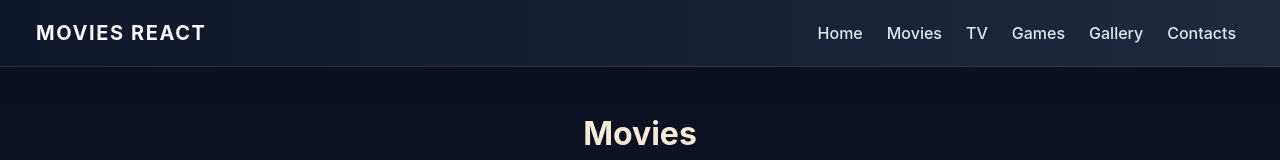
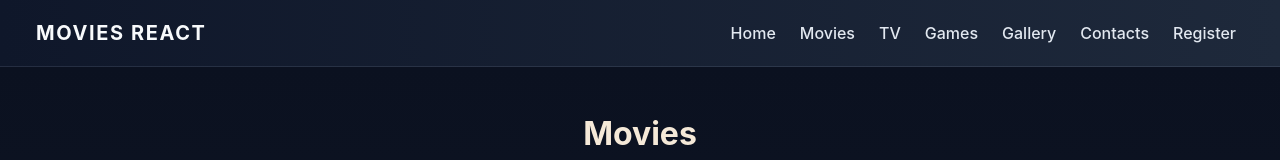
Before and after one commit to nour-el-dien/movies-react, a React (Create React App) app: page /#/ in a window 1280 px wide. Shown: the top 160 px of the page. Built offline with nearby package versions, Linux system fonts and the light colour scheme; no server answers; the HTML template or start-up script is replaced by a standard one.

Commit message:
Add Register component and update routing; include form inputs and styles

```diff
--- a/package.json
+++ b/package.json
@@ -11,12 +11,14 @@
     "@testing-library/user-event": "^13.5.0",
     "axios": "^1.15.2",
     "bootstrap": "^5.3.8",
+    "formik": "^2.4.9",
     "generate-react-cli": "^11.0.4",
     "react": "^19.2.3",
     "react-dom": "^19.2.3",
     "react-router-dom": "^7.14.1",
     "react-scripts": "5.0.1",
-    "web-vitals": "^2.1.4"
+    "web-vitals": "^2.1.4",
+    "yup": "^1.7.1"
   },
   "scripts": {
     "start": "react-scripts start",
--- a/src/App.js
+++ b/src/App.js
@@ -11,6 +11,7 @@ import Web from './Components/Web/Web';
 import Mobile from './Components/Mobile/Mobile';
 import Tv from './Components/Tv/Tv';
 import Games from './Components/Games/Games';
+import Register from './Components/register/register';
 
 
 
@@ -20,11 +21,12 @@ let routers = createHashRouter ([
   {
     path: '',
     element: <Layout />,children: [
-      { index:true , element: <Home /> },
+      { index:true , element: <Home />},
       { path: 'Movies', element: <Movies /> },
       { path: 'Games', element: <Games /> },
       { path: 'Tv', element: <Tv /> },
       { path: 'Contacts', element: <Contacts /> },
+      { path: 'register', element: <Register /> },
       { path: 'Child', element: <Child />},
       { path: 'gallry', element: <Gallry /> ,
         children:[
--- a/src/Components/Games/Games.jsx
+++ b/src/Components/Games/Games.jsx
@@ -7,7 +7,7 @@ export default function Games() {
 
 async function getGames() {
 
-        let {data} = await axios.get("https://api.rawg.io/api/games?key=b20a9aec3a334ac79cb7001b6722ce6f")
+        let {data} = await axios.get("https://api.rawg.io/api/games?key=b20a9aec3a334ac79cb7001b6722ce6f&dates=2025-01-01,2025-12-31&ordering=-added")
         setTrendingGames(data.results) };
 
         console.log();
@@ -18,7 +18,7 @@ async function getGames() {
                 // api call
                     getGames()
 
-                                    } , [])
+                    } , [])
 
   return<>
 
--- a/src/Components/Navbar/Navbar.jsx
+++ b/src/Components/Navbar/Navbar.jsx
@@ -55,6 +55,11 @@ export default function Navbar() {
                 Contacts
               </Link>
             </li>
+            <li className="nav-item">
+              <Link className="nav-link" to="/register">
+                Register
+              </Link>
+            </li>
           </ul>
         </div>
       </div>
--- a/src/Components/products/Products.module.css
+++ b/src/Components/products/Products.module.css
@@ -1,3 +1,3 @@
 .products {
-
+    min-height: 100vh;
 }
--- /dev/null
+++ b/src/Components/register/register.jsx
@@ -0,0 +1,20 @@
+import React from 'react'
+// import style from './Register.module.css'
+
+
+export default function Register() {
+  return <>
+  <div className='container text-center py-5' >
+    <h1 >Register</h1>
+    <input type="name" className='form-control w-50 m-auto my-3' placeholder='Name' />
+    <input type="email" className='form-control w-50 m-auto my-3' placeholder='Email' />
+    <input type="password" className='form-control w-50 m-auto my-3' placeholder='Password' />
+    <input type="repassword" className='form-control w-50 m-auto my-3' placeholder='rePassword' />
+    <button className='btn btn-primary mt-3'>Register</button>
+
+  </div>
+
+  </>
+
+
+}
```
Also changed, not shown: src/Components/register/Register.module.css (added), 1 other file (tests, documents, lock files or other folders).
